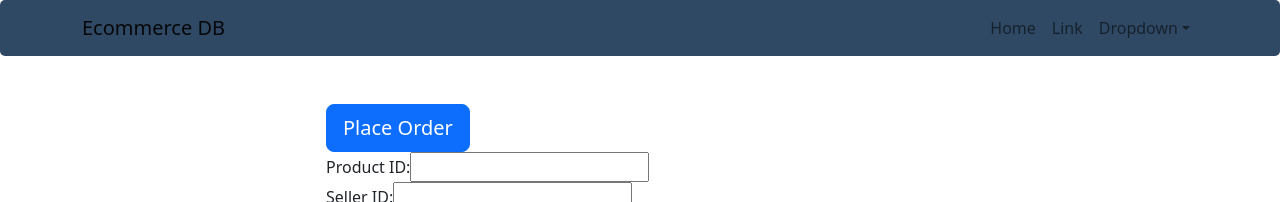
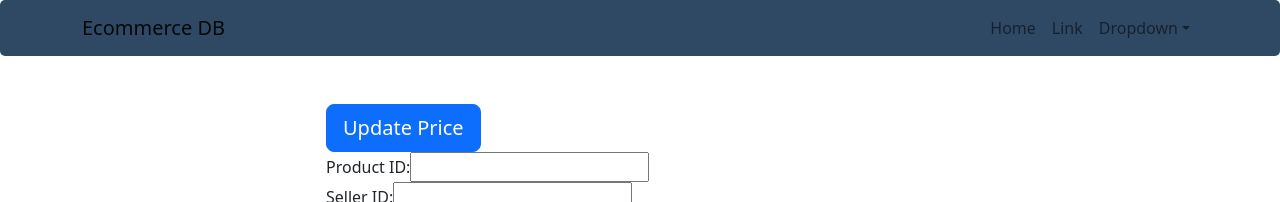
Before and after one commit to omkarsj007/CS6360-Project, a React (Create React App) app: page /updateProductprice in a window 1280 px wide. Shown: the top 202 px of the page. Built offline with nearby package versions, Linux system fonts and the light colour scheme.

Commit message:
Update Updata_Product_Price.js

```diff
--- a/src/pages/Updata_Product_Price.js
+++ b/src/pages/Updata_Product_Price.js
@@ -11,6 +11,7 @@ function Updata_Product_Price() {
     const [sellerId, setSellerId] = useState([]);
     const [admin_seller, setadmin_seller] = useState([]);
     const [Product_Price, setProduct_Price] = useState([]);
+    const [output, setOutput] = useState([]);
 
     const handlePurchaseProduct = (event) => {
         event.preventDefault();
@@ -31,25 +32,25 @@ function Updata_Product_Price() {
         .then((res) => res.text())
         .then(data => {
             console.log(data);
-            // setOutput(data);
+            setOutput(data);
         })
         .catch(err => {
             console.error(err);
-            // setOutput("Error: " + err.message);
+            setOutput("Error: " + err.message);
         })
     }
 
     var outputHtml;
-    // if (output) {
-    //     outputHtml = <p>{output}</p>
-    // }
+    if (output) {
+        outputHtml = <p>{output}</p>
+    }
 
     return (
         <Row className="justify-content-md-center mt-5">
             <Col xs lg="6" className="d-grid gap-2">
                 <form onSubmit={handlePurchaseProduct}>
                     <Button variant="primary" size="lg" type="submit">
-                        Place Order
+                        Update Price
                     </Button>
                     <br></br>
                     <label htmlFor="productId">Product ID: </label>
```
